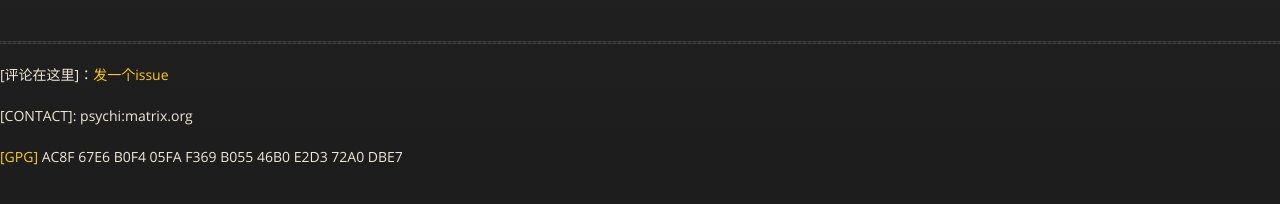
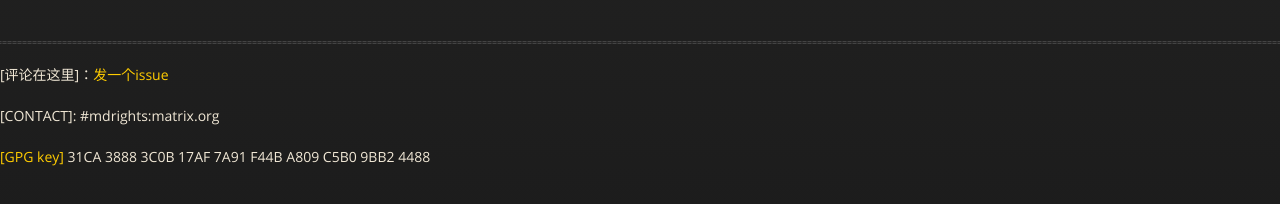
Before and after one commit to mdrights/mdrights.github.io, a Jekyll site: the page built from index.html, in a window 1280 px wide and 900 px high, scrolled down 878 px. Shown: the part 693-897 px from the top of the window. Built offline with Jekyll 4.4.1, drawn with Linux system fonts in a browser that asks for light colours.

Commit message:
update new PGP key

```diff
--- a/_layouts/default.html
+++ b/_layouts/default.html
@@ -34,7 +34,7 @@
   <footer>
 	<hr>
 	<p>[评论在这里]：<a href="https://github.com/mdrights/mdrights.github.io/issues/new">发一个issue</a></p>
-	<p>[CONTACT]: psychi:matrix.org</p>
-	<p><a href="{{ site.baseurl }}/MDrights.asc">[GPG]</a> AC8F 67E6 B0F4 05FA F369  B055 46B0 E2D3 72A0 DBE7</p>
+	<p>[CONTACT]: #mdrights:matrix.org</p>
+	<p><a href="{{ site.baseurl }}/mdrights.pgp.asc">[GPG key]</a> 31CA 3888 3C0B 17AF 7A91  F44B A809 C5B0 9BB2 4488 </p>
   </footer>
 </html>
```
Also changed, not shown: 2 other files.
